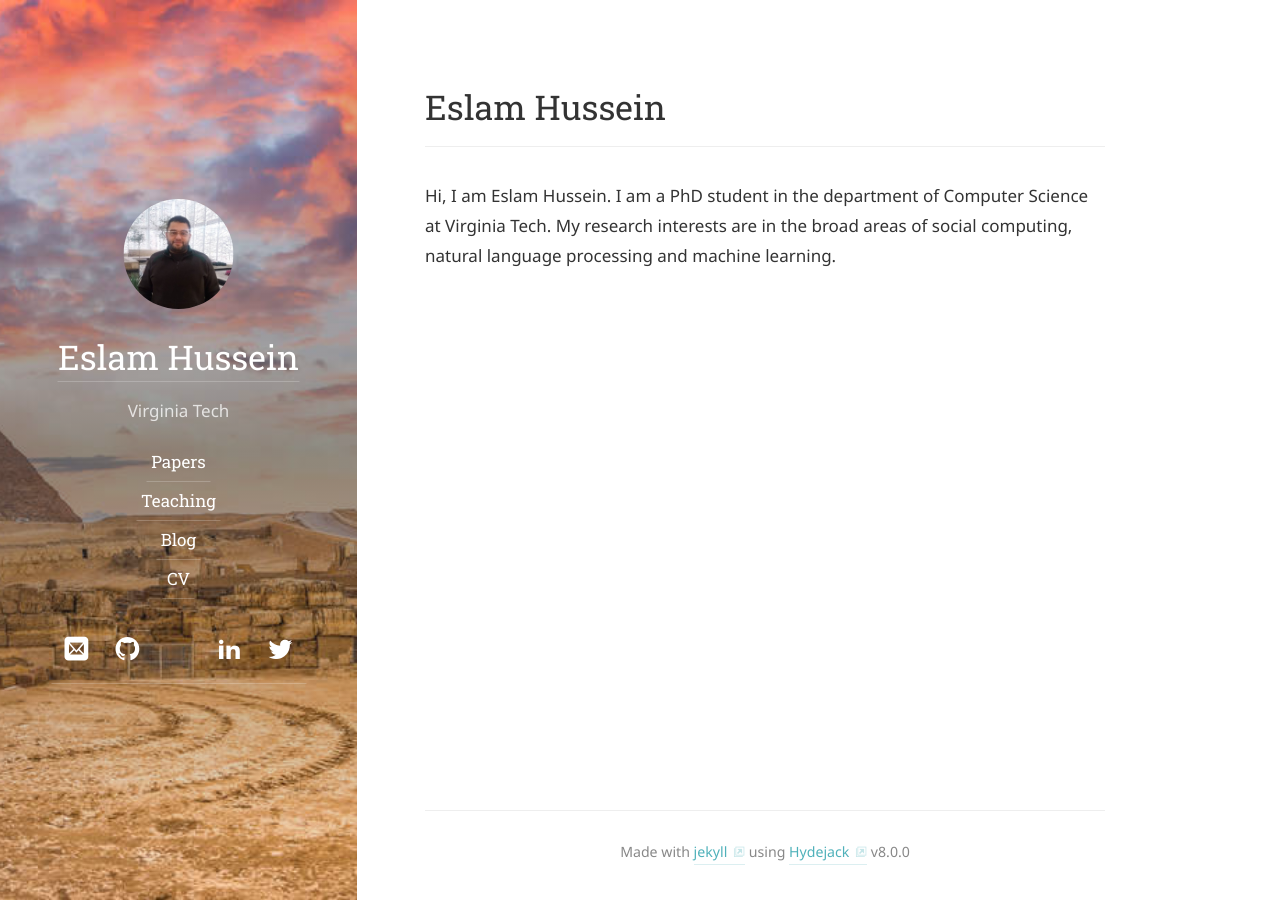
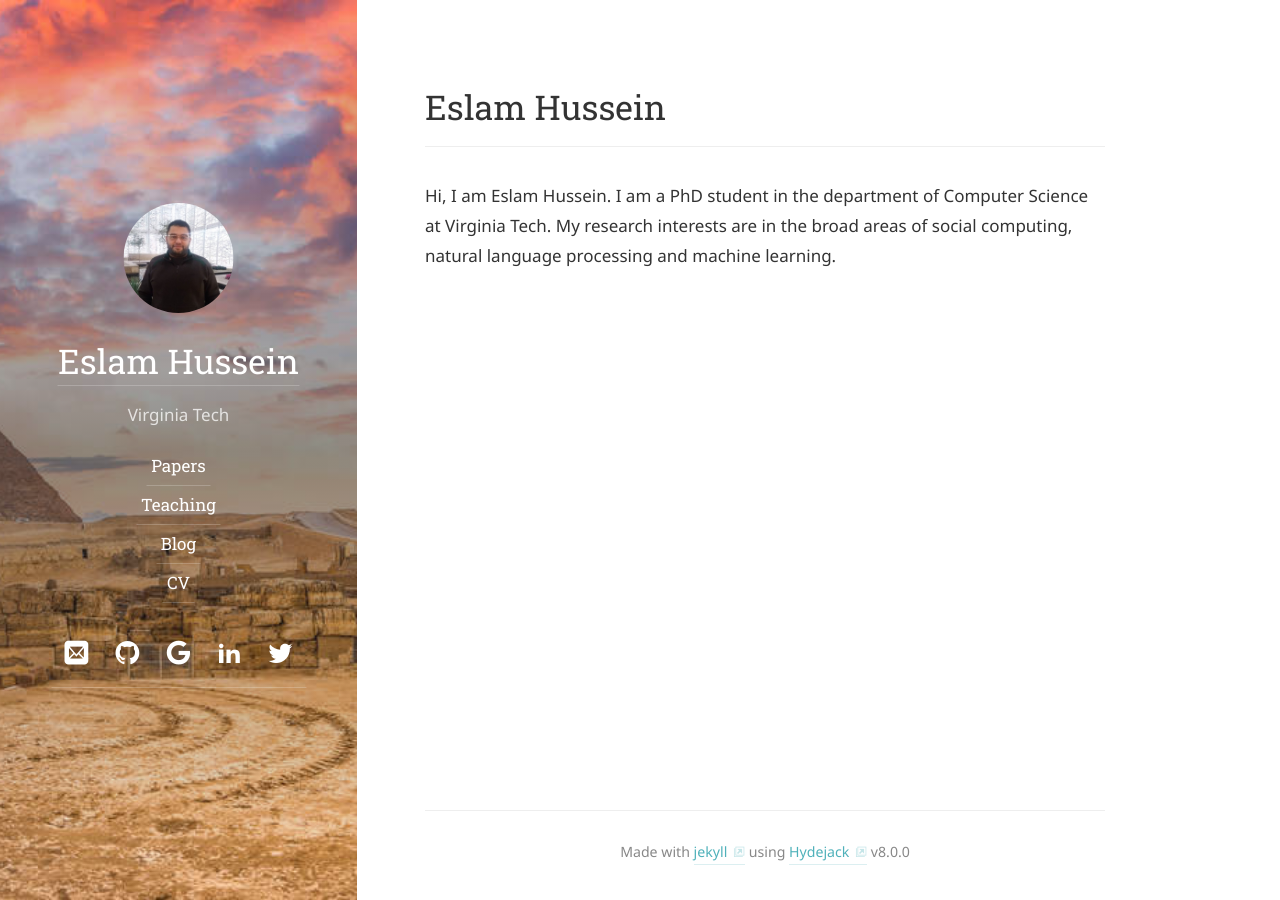
Before and after one commit to EslamAli86/eslamali86.github.io, a Jekyll site: the page built from index.md, in a window 1280 px wide. Built offline with Jekyll 4.4.1, drawn with Linux system fonts in a browser that asks for light colours; some web fonts are replaced.

Commit message:
add: Google scholar icon

```diff
--- a/_data/social.yml
+++ b/_data/social.yml
@@ -15,7 +15,7 @@ google:
   prepend: 'https://plus.google.com/'
 google-scholar:
   name: Google Scholar
-  icon: icon-google-scholar
+  icon: icon-google
   prepend: 'https://scholar.google.com/citations?hl=en&user='
 google-drive:
   name: Google Drive
```
